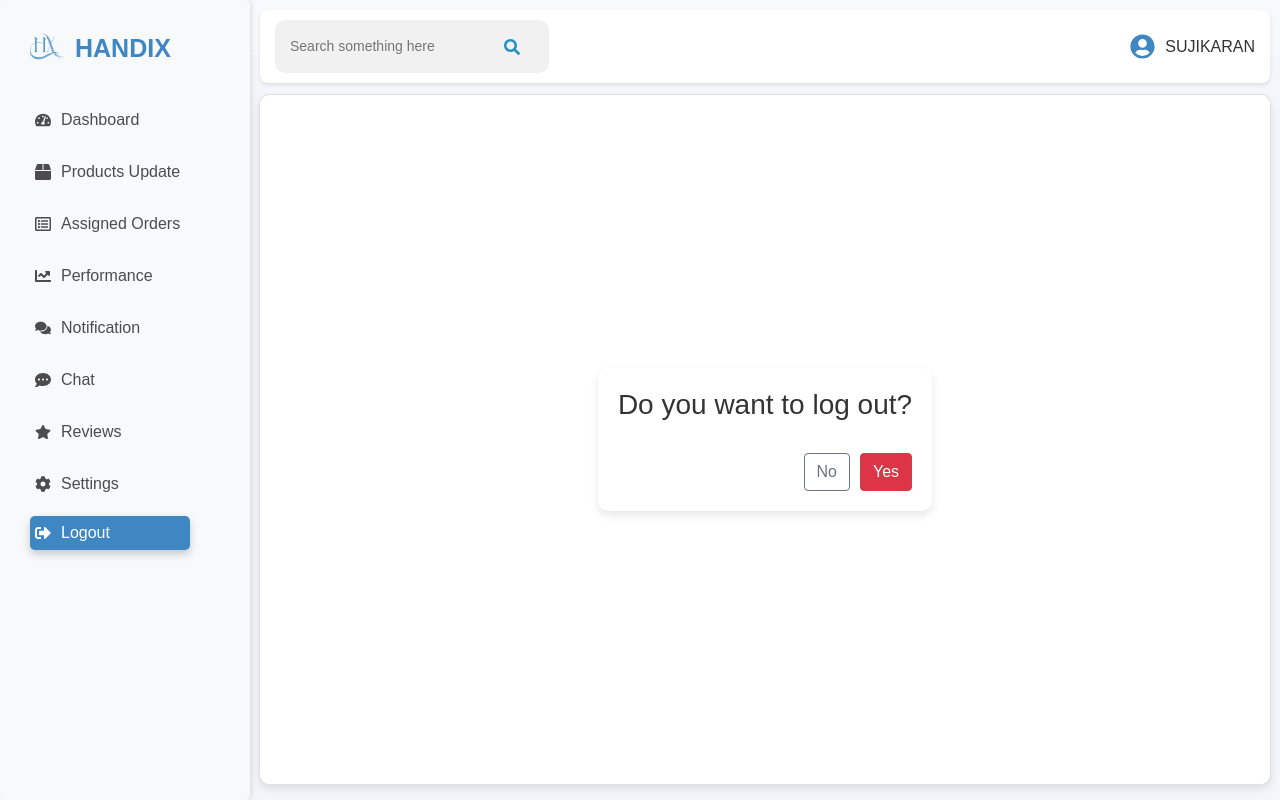
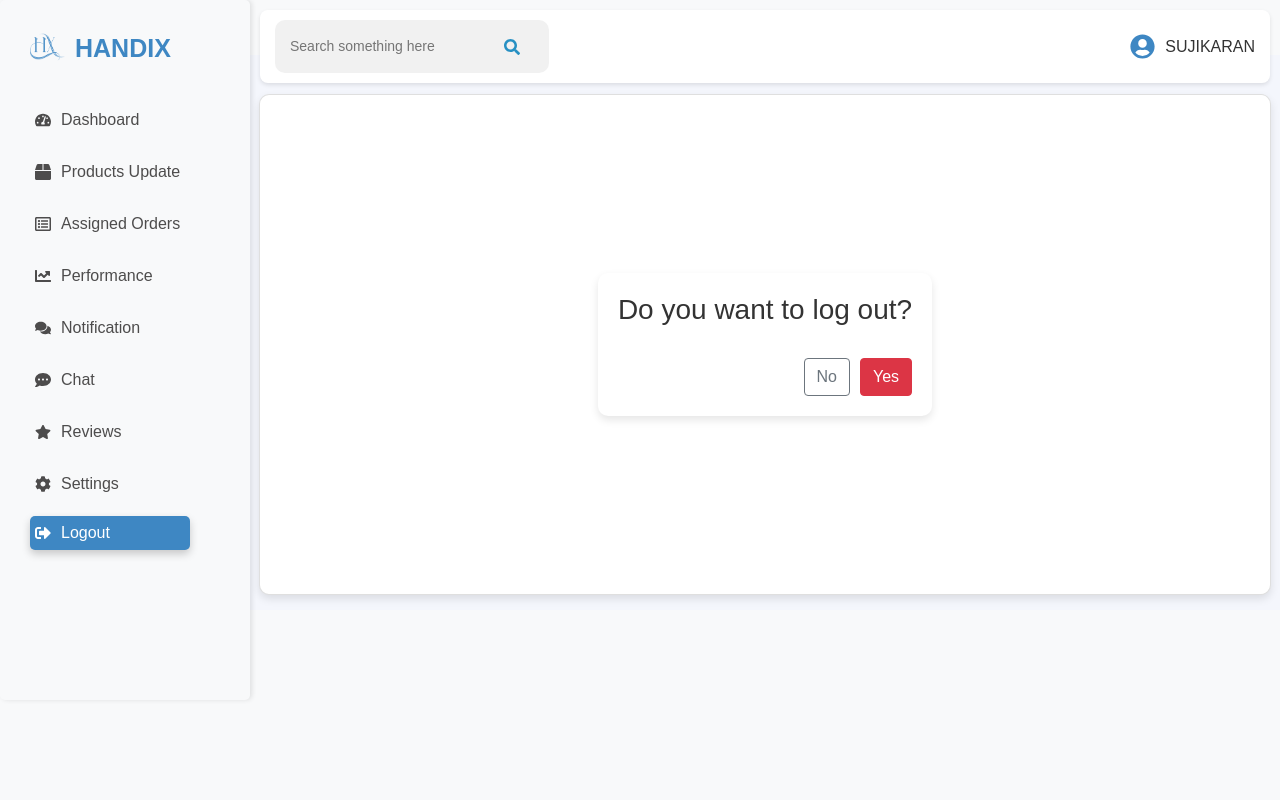
Before and after one commit to sujikaran07/HANDIX, a React (Vite) app in the folder frontend/: page /artisan/logout in a window 1280 px wide. Built offline with nearby package versions, Linux system fonts and the light colour scheme.

Commit message:
fix artisan dashboard and logout styles; set fixed heights for improved layout consistency

```diff
--- a/frontend/src/styles/artisan/ArtisanDashboard.css
+++ b/frontend/src/styles/artisan/ArtisanDashboard.css
@@ -25,7 +25,7 @@ body {
     border-radius: 5px;
     box-shadow: 2px 0 5px rgba(0, 0, 0, 0.1);
     position: fixed;
-    height: 100%;
+    height: 700px;
 }
 
 .artisan-sidebar-header h3 {
--- a/frontend/src/styles/artisan/ArtisanLogout.css
+++ b/frontend/src/styles/artisan/ArtisanLogout.css
@@ -24,7 +24,7 @@ body {
 .artisan-logout-page-unique {
     display: flex;
     flex-direction: column;
-    height: 100vh;
+    height: 610px; /* Set fixed height */
 }
 
 .main-content-unique {
```
